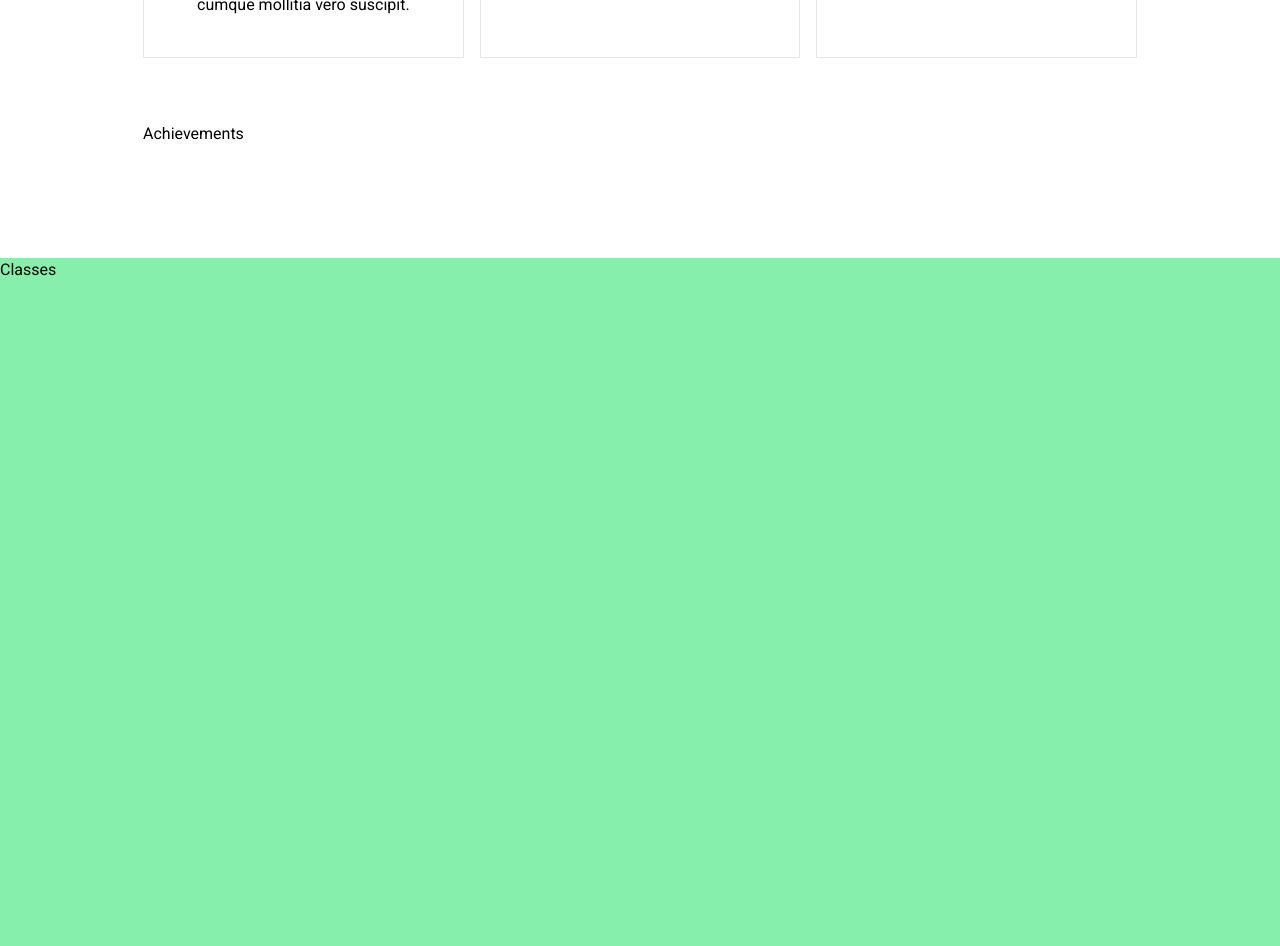
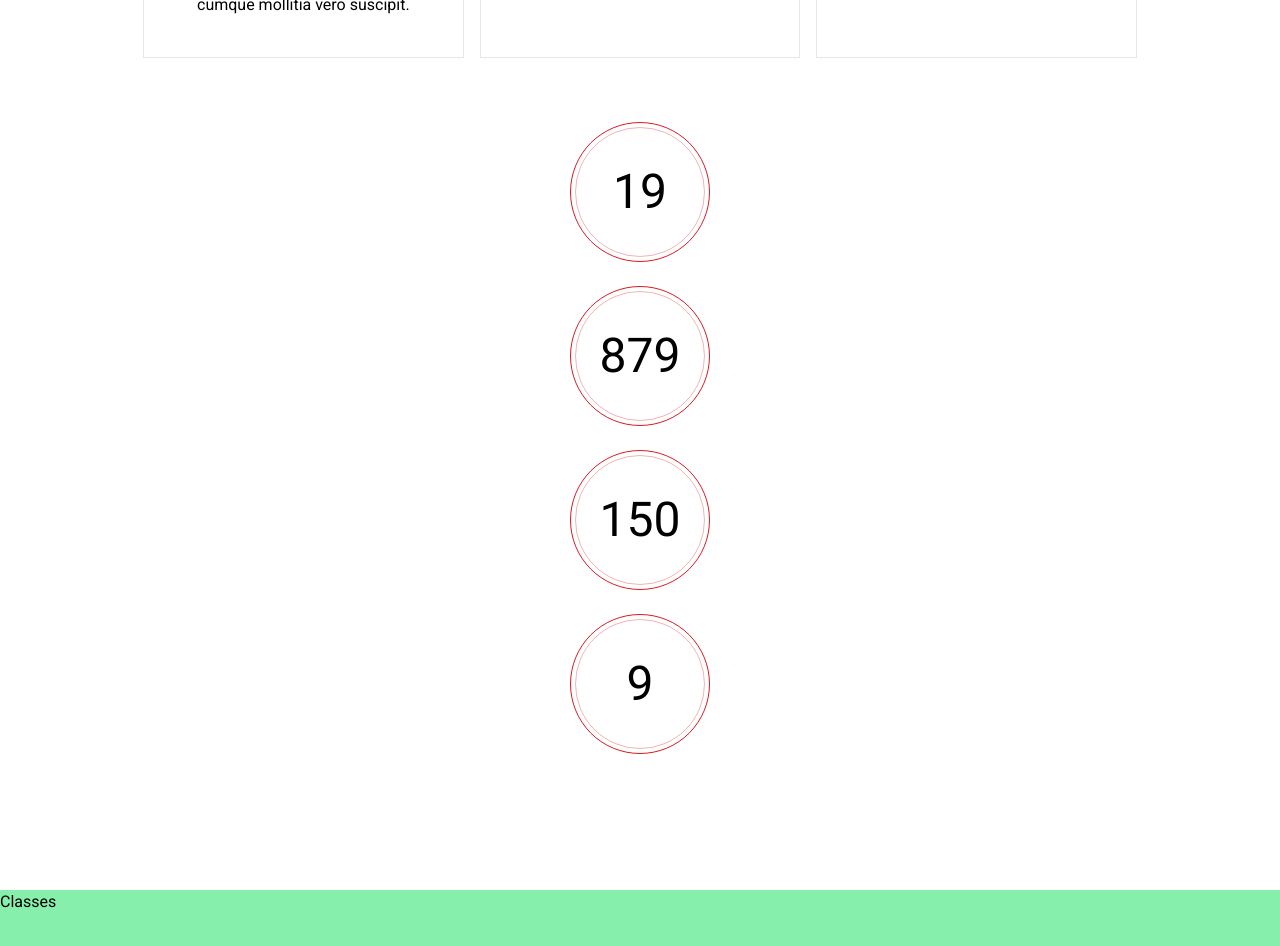
Before and after one commit to Quincy-Fer/fit-physique, a Next.js app: page / in a window 1280 px wide. Shown: the part 1420-2366 px from the top of the page. Built offline with nearby package versions, Linux system fonts and the light colour scheme.

Commit message:
Create achievements file, add data, create counter

```diff
--- a/components/Achievements.tsx
+++ b/components/Achievements.tsx
@@ -1,14 +1,63 @@
 "use client";
 
 import CountUp from "react-countup";
-import {FaBriefcase, FaClock, FaTrophy} from 'react-icons/fa'
-import {ImUsers} from 'react-icons/im'
+import { FaBriefcase, FaClock, FaTrophy } from "react-icons/fa";
+import { ImUsers } from "react-icons/im";
 
-import {motion, useInView} from 'framer-motion'
+import { motion, useInView } from "framer-motion";
 import { useRef } from "react";
 
+const stats = [
+  {
+    number: 19,
+    icon: FaBriefcase,
+    text: "training courses",
+  },
+  {
+    number: 879,
+    icon: FaClock,
+    text: "working hours",
+  },
+  {
+    number: 150,
+    icon: ImUsers,
+    text: "happy customers",
+  },
+  {
+    number: 9,
+    icon: FaTrophy,
+    text: "international awards",
+  },
+];
+
 const Achievements = () => {
-  return <div>Achievements</div>;
+  return (
+    <section>
+      <div className="container mx-auto">
+        <div>
+          {stats.map((item, index) => {
+            return (
+              <div key={index}>
+                {/* circle outer */}
+                <div
+                  className="border border-accent/90 w-[140px] h-[140px] mx-auto rounded-full
+                p-1 mb-6"
+                >
+                  {/* circle inner and counter */}
+                  <div
+                    className="border border-accent/30 w-full h-full flex items-center
+                    justify-center text-5xl rounded-full"
+                  >
+                    <CountUp start={0} end={item.number} duration={6} />
+                  </div>
+                </div>
+              </div>
+            );
+          })}
+        </div>
+      </div>
+    </section>
+  );
 };
 
 export default Achievements;
```
